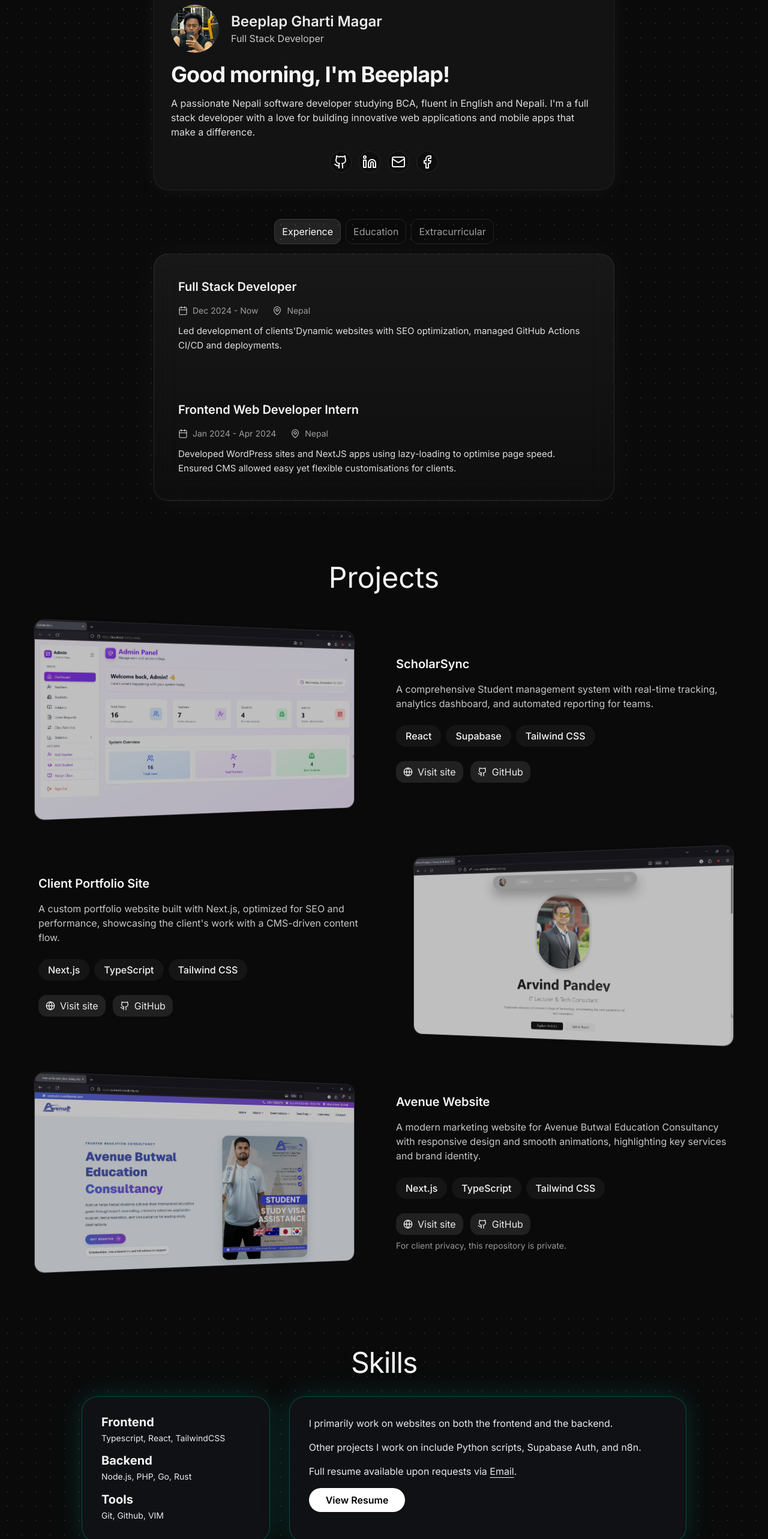
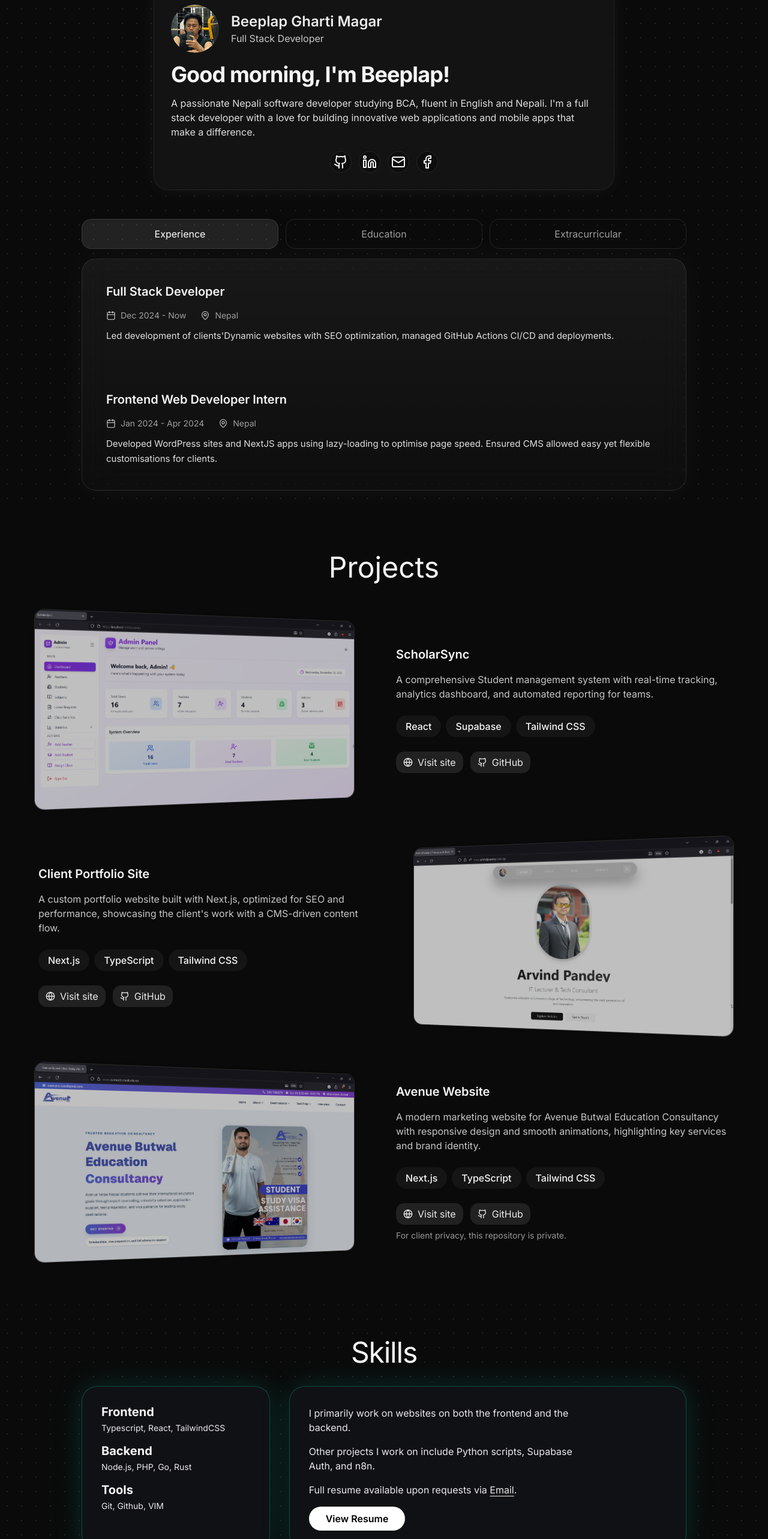
Before and after one commit to Beeplap/My-portfolio, a React (Vite) app: page / in a window 1280 px wide. Shown: the part 189-2755 px from the top of the page at 60% size. Built offline with nearby package versions, Linux system fonts and the light colour scheme; the HTML template or start-up script is replaced by a standard one.

Commit message:
feat: added view resume functionality and made many visual changes

```diff
--- a/src/components/Contact.tsx
+++ b/src/components/Contact.tsx
@@ -1,4 +1,21 @@
-import { Box, Github, Send, Twitch } from "lucide-react";
+import type { SVGProps } from "react";
+import { Facebook, Github, Linkedin } from "lucide-react";
+
+const CodebergIcon = ({ className, ...props }: SVGProps<SVGSVGElement>) => (
+  <svg
+    viewBox="0 0 32 32"
+    fill="none"
+    xmlns="http://www.w3.org/2000/svg"
+    className={className}
+    aria-hidden="true"
+    {...props}
+  >
+    <path
+      d="M16.05 5.4C15.53 5.4 15.06 5.73 14.87 6.21L7.67 24.46C7.35 25.28 8.15 26.06 8.95 25.69L14.72 23.05C15.55 22.67 16.51 22.67 17.33 23.05L23.11 25.69C23.91 26.06 24.71 25.28 24.38 24.46L17.18 6.21C16.99 5.73 16.53 5.4 16.05 5.4Z"
+      fill="currentColor"
+    />
+  </svg>
+);
 
 const Contact = () => {
   const openMailClient = (e: React.MouseEvent<HTMLAnchorElement>) => {
@@ -18,17 +35,17 @@ const Contact = () => {
     {
       name: "Codeberg",
       href: "https://codeberg.org/beeplap",
-      icon: Box,
+      icon: CodebergIcon,
     },
     {
-      name: "Telegram",
-      href: "https://t.me/",
-      icon: Send,
+      name: "LinkedIn",
+      href: "https://www.linkedin.com/in/beeplap",
+      icon: Linkedin,
     },
     {
-      name: "Twitch",
-      href: "https://www.twitch.tv/",
-      icon: Twitch,
+      name: "Facebook",
+      href: "https://www.facebook.com/beeplap.g.magar",
+      icon: Facebook,
     },
   ];
 
@@ -74,7 +91,7 @@ const Contact = () => {
                     target="_blank"
                     rel="noopener noreferrer"
                     aria-label={name}
-                    className="inline-flex h-11 w-11 items-center justify-center rounded-full bg-white text-black transition-transform duration-200 hover:scale-105"
+                    className="inline-flex h-11 w-11 items-center justify-center rounded-full border border-white/10 bg-black text-white shadow-[0_0_0_hsl(182_100%_65%_/0)] transition-all duration-200 hover:scale-105 hover:border-cyan-300/35 hover:bg-[hsl(220_14%_10%)] hover:shadow-[0_0_18px_hsl(182_100%_65%_/0.18)]"
                   >
                     <Icon className="h-5 w-5" strokeWidth={2.1} />
                   </a>
--- a/src/components/Experience.tsx
+++ b/src/components/Experience.tsx
@@ -74,26 +74,25 @@ const Experience = () => {
 
   return (
     <section id="experience" className="py-6 px-4 scroll-mt-28">
-      <div className="max-w-3xl cursor-default mx-auto">
-
-        <div className="flex flex-nowrap items-center justify-center gap-2 mb-4 px-2">
+      <div className="mx-auto w-full max-w-[1008px] cursor-default">
+        <div className="mb-4 grid w-full grid-cols-3 gap-3">
           {tabs.map((tab) => {
             const isActive = activeTab === tab.id;
             return (
               <button
                 key={tab.id}
                 onClick={() => setActiveTab(tab.id)}
-                className={`px-3 py-2 text-xs sm:text-sm md:text-base transition-all rounded-xl border border-white/10  whitespace-nowrap ${isActive
-                  ? "bg-white/10 text-white shadow-inner"
-                  : "text-white/60 hover:text-white"
-                  }`}
+                className={`w-full rounded-2xl border border-white/10 px-3 py-3 text-center text-sm transition-all whitespace-nowrap md:text-base ${
+                  isActive
+                    ? "bg-white/10 text-white shadow-inner"
+                    : "text-white/60 hover:text-white"
+                }`}
               >
                 {tab.label}
               </button>
             );
           })}
         </div>
-
 
         <div className="rounded-3xl border border-white/10 bg-gradient-to-b from-white/[0.06] to-white/[0.02] backdrop-blur-xl shadow-[0_0_60px_rgba(255,255,255,0.04)] p-8 md:p-10">
           <div className="space-y-10">
--- a/src/components/Skills.tsx
+++ b/src/components/Skills.tsx
@@ -38,7 +38,7 @@ const Skills = () => {
           </div>
 
           <div className="relative rounded-[26px] border border-[hsl(172_100%_30%_/0.42)] bg-[hsl(220_14%_8%_/0.92)] p-6 shadow-[0_0_45px_hsl(172_100%_30%_/0.24)] md:p-8">
-            <div className="max-w-4xl cursor-default space-y-4 text-sm leading-7 text-foreground/95 md:text-base">
+            <div className="w-full cursor-default space-y-4 text-sm leading-7 text-foreground/95 md:max-w-[80%] md:text-base">
               <p>
                 I primarily work on websites on both the frontend and the
                 backend.
@@ -59,7 +59,9 @@ const Skills = () => {
               </p>
 
               <a
-                href="mailto:ghartibeeplap@gmail.com?subject=Resume%20Request"
+                href="/assets/resume.pdf"
+                target="_blank"
+                rel="noopener noreferrer"
                 className="inline-flex rounded-full bg-white px-7 py-2 text-sm font-semibold text-black transition-transform duration-200 hover:scale-[1.02] hover:bg-white/95 md:text-base"
               >
                 View Resume
```
Also changed, not shown: 1 other file (tests, documents, lock files or other folders).
